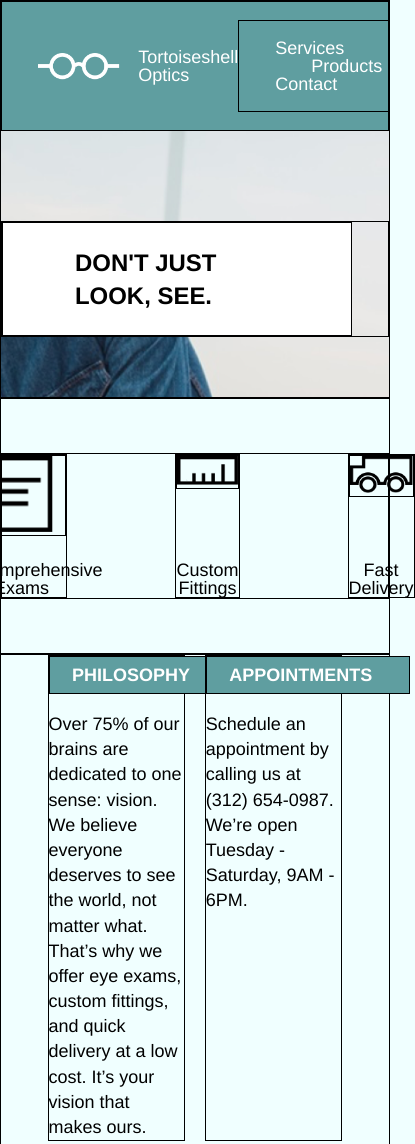
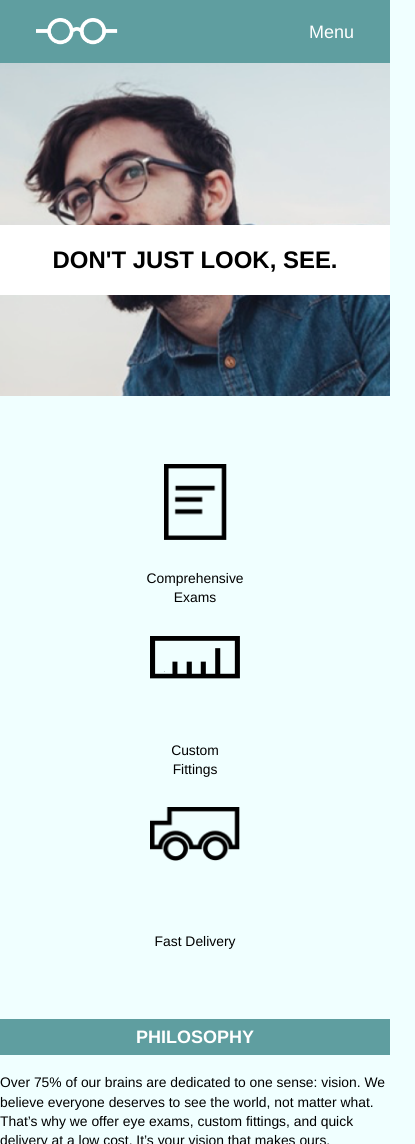
Before and after one commit to kiwon132445/TortoiseshellOptics, a plain HTML site: page index.html in a window 390 px wide. Shown: the top 1144 px of the page, 415 px wide, since content can reach past the window. Drawn offline with Linux system fonts and the light colour scheme.

Commit message:
complete

```diff
--- a/index.html
+++ b/index.html
@@ -21,9 +21,10 @@
           </div>
           <nav>
             <ul class="navigation border">
-              <li>Services</li>
-              <li class="products">Products</li>
-              <li>Contact</li>
+              <li class="desktop">Services</li>
+              <li class="desktop">Products</li>
+              <li class="desktop">Contact</li>
+              <li class="mobile">Menu</li>
             </ul>
           </nav>
         </div>
--- a/resources/css/style.css
+++ b/resources/css/style.css
@@ -4,12 +4,11 @@ html {
   line-height:1.4;
   background-color:azure;
 }
-
-
+/*
 .border {
   border:1px solid black;
 }
-
+*/
 .container {
   max-width:960px;
   margin:0 auto;
@@ -40,8 +39,8 @@ html {
   overflow:hidden;
   color:white;
 }
-.headband .border {
-  padding:1rem 2rem;
+.headband{
+  padding:1rem 0 1rem 2rem;
 }
 .headband div {
   display:flex;
@@ -53,14 +52,19 @@ html {
   margin-right:1rem;
 }
 .navigation {
+  padding:0 1rem 0 0;
   display:flex;
   flex-direction:row;
+  justify-content:space-between;
   flex-wrap:wrap;
 }
-.navigation .products {
-  margin:0 2rem;
+.navigation li {
+  margin:0 1rem;
 }
 
+.mobile {
+  display:none;
+}
 
 /*Banner*/
 .outer {
@@ -77,6 +81,7 @@ html {
   font-size:2rem;
   line-height:1.2;
   font-weight:bold;
+  text-align:center;
 }
 
 
@@ -85,25 +90,34 @@ html {
   display:flex;
   flex-direction:row;
   justify-content:center;
-  height:8rem;
   margin:3rem auto;
 }
 .images {
+  height:8rem;
   display:flex;
   flex-direction:column;
   justify-content:space-between;
-  width:5rem;
   text-align:center;
+}
+.images span {
+  line-height:1.4
 }
 .paper, .ruler {
   margin-right:6rem;
 }
+.ruler, .truck {
+  width:5rem;
+}
 .ruler img, .truck img {
-  width:100%;
+  width:5rem;
+}
+.paper {
+  width:7rem;
 }
 .paper img {
   width:3.5rem;
 }
+
 
 
 /*Information*/
@@ -169,3 +183,65 @@ align-items:center;
     line-height:1.4;
   }
 }
+
+@media only screen and (max-width:480px) {
+  .back {
+    background-position:20%;
+  }
+  .desktop {
+    display:none;
+  }
+  .mobile {
+    display:contents;
+  }
+  .company span {
+    display:none;
+  }
+  .navigation {
+    padding-right:2rem;
+  }
+  .outer {
+    margin-left:0;
+    margin-top:9rem;
+    justify-content:center;
+  }
+  .banner {
+    width:480px;
+    padding:1rem 0;
+    margin:0;
+  }
+  .contents {
+    flex-direction:column;
+    justify-content:space-between;
+    align-items:center;
+    margin:3.77rem auto;
+    font-size:0.77rem;
+  }
+  .paper, .ruler {
+    margin-right:0;
+    margin-bottom:1.54rem;
+  }
+  .details {
+    flex-direction:column;
+  }
+  .title {
+    padding-left:0;
+    text-align: center;
+  }
+  .info {
+    margin-bottom:4rem;
+  }
+  .info, .title {
+    width:100%;
+  }
+  .info p {
+    font-size:0.77rem;
+  }
+  .copyright span {
+    display:none;
+  }
+  .copyright {
+    justify-content:center;
+    margin-left:0;
+  }
+}
```
